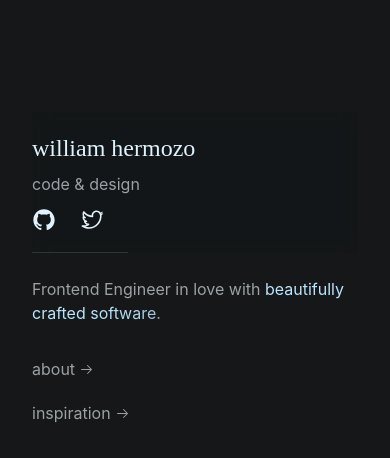
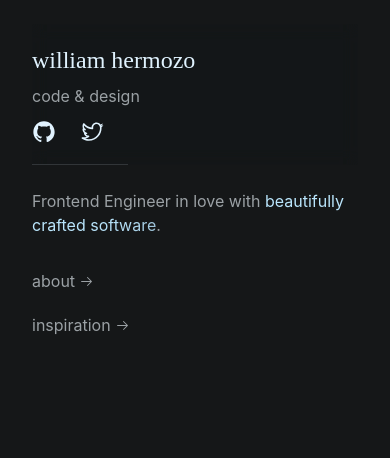
Before and after one commit to williamhzo/williamhzo.me-v1, a Next.js app: page / in a window 390 px wide. Shown: the top 458 px of the page. Built offline with nearby package versions, Linux system fonts and the light colour scheme; a web font is replaced by a local one; what tailwindcss-radix would draw is missing.

Commit message:
feat: reduce header margin top on mobile

```diff
--- a/components/Header.tsx
+++ b/components/Header.tsx
@@ -16,7 +16,7 @@ export default function Header() {
   }, []);
 
   return (
-    <header className="container sticky top-0 z-50 mt-28 mb-base bg-background/40 pt-base backdrop-blur backdrop-saturate-200">
+    <header className="container sticky top-0 z-50 mb-base mt-base bg-background/40 pt-base backdrop-blur backdrop-saturate-200 sm:mt-28">
       <h1 className="font-serif text-2xl leading-none text-high-contrast">
         <NextLink href="/" passHref>
           william hermozo
```
